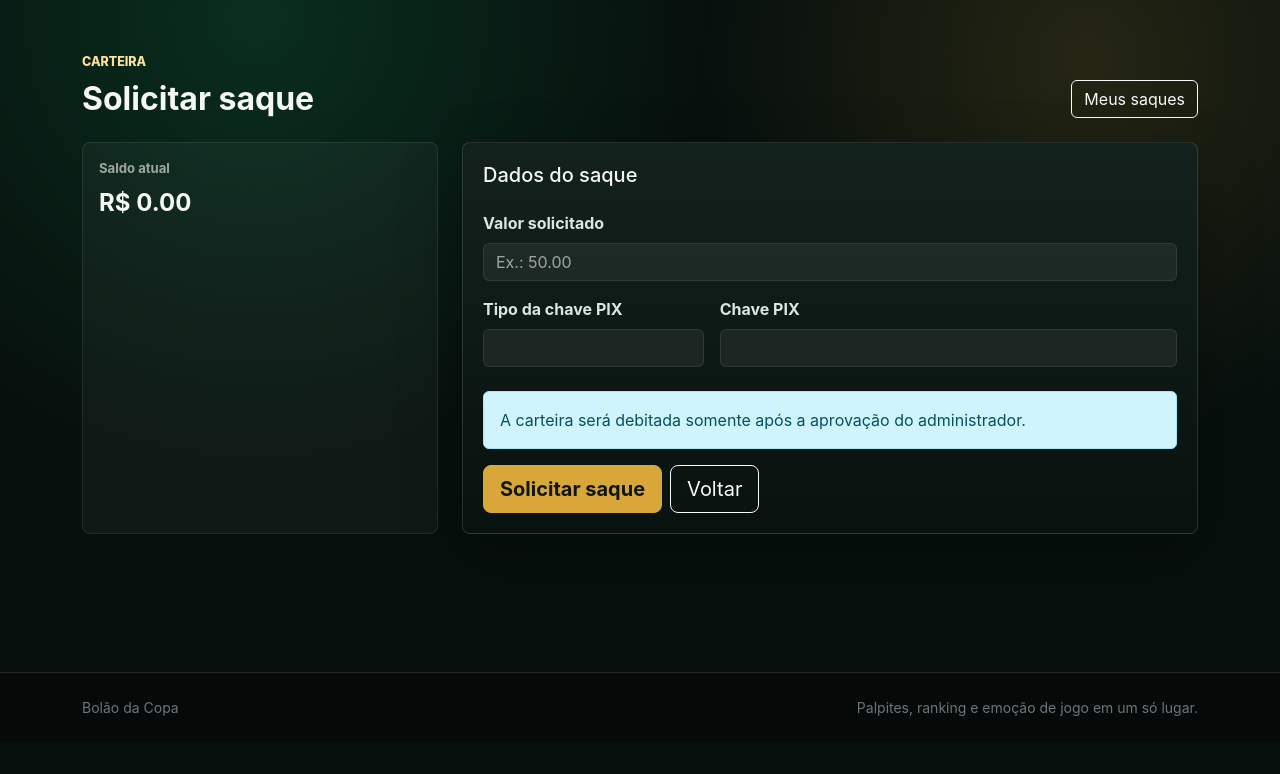
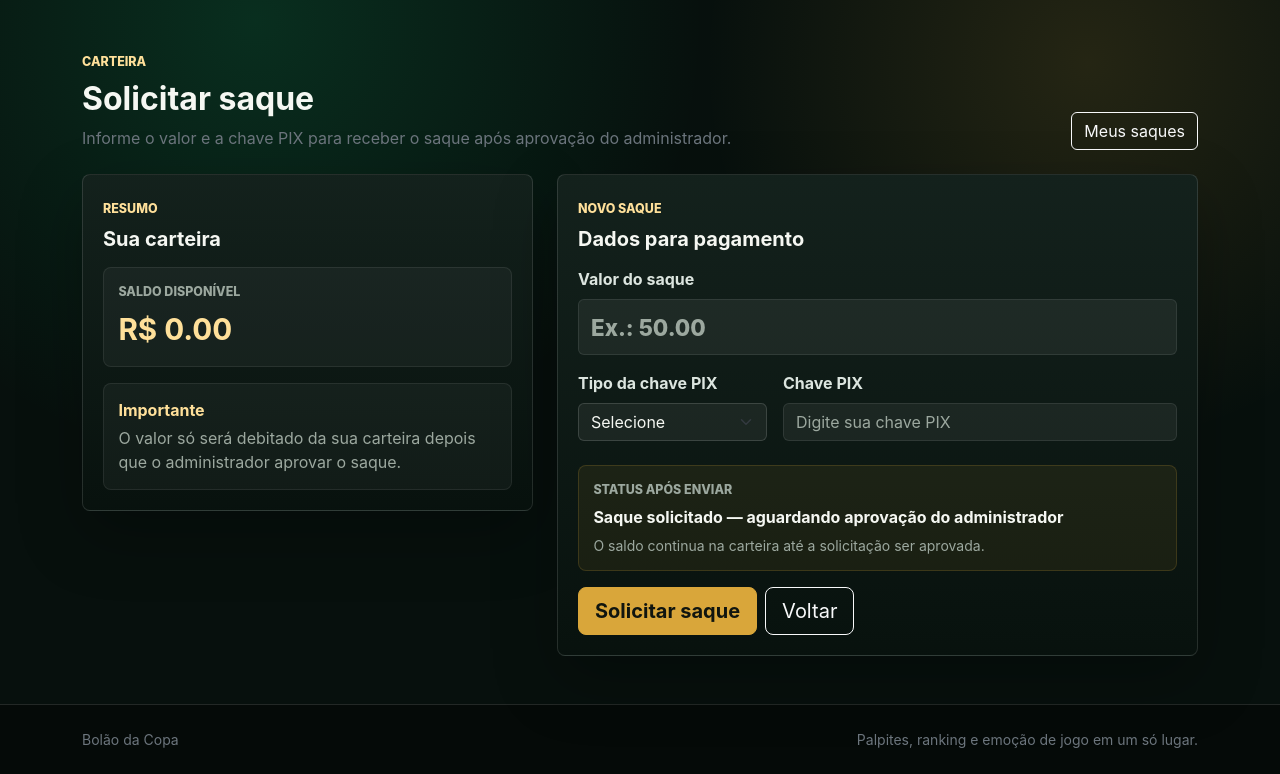
Before and after one commit to jardelberti/bolao-copa, a FastAPI app: template app/templates/wallet/withdraw.html in a window 1280 px wide. Shown: the part 63-837 px from the top of the page. Before the commit the page ends 779 px from the top, so only its background shows below. Run offline with FastAPI, Linux system fonts and the light colour scheme; the template is opened without the code that fills it, so the values that code supplies are empty.

Commit message:
melhora clareza das telas de saque

```diff
--- a/app/templates/games/my_bets.html
+++ b/app/templates/games/my_bets.html
@@ -86,9 +86,9 @@
                                     {% if has_result %}
                                         {{ bet.game.home_score }} x {{ bet.game.away_score }}
                                     {% elif game_started %}
-                                        Aguardando
+                                        Aguardando resultado
                                     {% else %}
-                                        Jogo futuro
+                                        Jogo ainda não começou
                                     {% endif %}
                                 </strong>
                             </div>
--- a/app/templates/wallet/withdraw.html
+++ b/app/templates/wallet/withdraw.html
@@ -7,25 +7,37 @@
             <div>
                 <span class="section-kicker">Carteira</span>
                 <h1 class="h2 fw-bold mt-2 mb-0">Solicitar saque</h1>
+                <p class="text-secondary mt-2 mb-0">
+                    Informe o valor e a chave PIX para receber o saque após aprovação do administrador.
+                </p>
             </div>
-            <a class="btn btn-outline-light user-action-btn" href="/wallet/withdraws">Meus saques</a>
+
+            <a class="btn btn-outline-light user-action-btn" href="/wallet/withdraws">
+                Meus saques
+            </a>
         </div>
 
         {% if error %}
-        <div class="alert alert-danger mb-4" role="alert">{{ error }}</div>
+        <div class="alert alert-danger mb-4" role="alert">
+            {{ error }}
+        </div>
         {% endif %}
 
         {% if success %}
         <div class="alert alert-success mb-4" role="alert">
-            Solicitação de saque enviada com sucesso.
+            Saque solicitado com sucesso. A solicitação está aguardando aprovação do administrador.
         </div>
         {% endif %}
 
-        <div class="row g-4">
-            <div class="col-lg-4">
-                <div class="bet-info-card">
-                    <span>Saldo atual</span>
-                    <strong class="fs-4">
+        <div class="row g-4 align-items-start">
+            <div class="col-lg-5">
+                <div class="user-card h-100">
+                    <span class="section-kicker">Resumo</span>
+                    <h2 class="h5 fw-bold mt-2 mb-3">Sua carteira</h2>
+
+                    <div class="deposit-balance-box mb-3">
+                        <span>Saldo disponível</span>
+                        <strong>
                             {% if wallet %}
                                 R$ {{ "%.2f"|format(wallet.balance) }}
                             {% else %}
@@ -33,21 +45,35 @@
                             {% endif %}
                         </strong>
                     </div>
+
+                    <div class="deposit-help-box">
+                        <strong>Importante</strong>
+                        <span>
+                            O valor só será debitado da sua carteira depois que o administrador aprovar o saque.
+                        </span>
                     </div>
-            <div class="col-lg-8">
+                </div>
+            </div>
+
+            <div class="col-lg-7">
                 <div class="user-card">
-                    <h2 class="h5 mb-4">Dados do saque</h2>
+                    <span class="section-kicker">Novo saque</span>
+                    <h2 class="h5 fw-bold mt-2 mb-3">Dados para pagamento</h2>
 
                     <form method="post" action="/wallet/withdraw">
                         <div class="mb-3">
-                            <label class="form-label" for="requested_amount">Valor solicitado</label>
+                            <label class="form-label" for="requested_amount">
+                                Valor do saque
+                            </label>
+
                             <input
-                                class="form-control"
+                                class="form-control deposit-amount-input"
                                 id="requested_amount"
                                 type="number"
                                 name="requested_amount"
                                 min="0.01"
                                 step="0.01"
+                                inputmode="decimal"
                                 required
                                 value="{{ form.requested_amount if form else '' }}"
                                 placeholder="Ex.: 50.00"
@@ -56,19 +82,29 @@
 
                         <div class="row g-3">
                             <div class="col-md-4">
-                                <label class="form-label" for="pix_key_type">Tipo da chave PIX</label>
-                                <input
-                                    class="form-control"
+                                <label class="form-label" for="pix_key_type">
+                                    Tipo da chave PIX
+                                </label>
+
+                                <select
+                                    class="form-select"
                                     id="pix_key_type"
                                     name="pix_key_type"
-                                    type="text"
-                                    maxlength="30"
                                     required
-                                    value="{{ form.pix_key_type if form else '' }}"
                                 >
+                                    <option value="">Selecione</option>
+                                    <option value="CPF" {% if form and form.pix_key_type == "CPF" %}selected{% endif %}>CPF</option>
+                                    <option value="E-mail" {% if form and form.pix_key_type == "E-mail" %}selected{% endif %}>E-mail</option>
+                                    <option value="Telefone" {% if form and form.pix_key_type == "Telefone" %}selected{% endif %}>Telefone</option>
+                                    <option value="Chave aleatória" {% if form and form.pix_key_type == "Chave aleatória" %}selected{% endif %}>Chave aleatória</option>
+                                </select>
                             </div>
+
                             <div class="col-md-8">
-                                <label class="form-label" for="pix_key">Chave PIX</label>
+                                <label class="form-label" for="pix_key">
+                                    Chave PIX
+                                </label>
+
                                 <input
                                     class="form-control"
                                     id="pix_key"
@@ -77,17 +113,27 @@
                                     maxlength="255"
                                     required
                                     value="{{ form.pix_key if form else '' }}"
+                                    placeholder="Digite sua chave PIX"
                                 >
                             </div>
                         </div>
 
-                        <div class="alert alert-info mt-4">
-                            A carteira será debitada somente após a aprovação do administrador.
+                        <div class="deposit-status-box mt-4 mb-3">
+                            <span>Status após enviar</span>
+                            <strong>Saque solicitado — aguardando aprovação do administrador</strong>
+                            <small>
+                                O saldo continua na carteira até a solicitação ser aprovada.
+                            </small>
                         </div>
 
                         <div class="d-grid d-sm-flex gap-2">
-                            <button class="btn btn-gold btn-lg" type="submit">Solicitar saque</button>
-                            <a class="btn btn-outline-light btn-lg" href="/dashboard">Voltar</a>
+                            <button class="btn btn-gold btn-lg user-action-btn" type="submit">
+                                Solicitar saque
+                            </button>
+
+                            <a class="btn btn-outline-light btn-lg user-action-btn" href="/dashboard">
+                                Voltar
+                            </a>
                         </div>
                     </form>
                 </div>
```
Also changed, not shown: app/templates/wallet/withdraws.html (+43 -8 lines). Lines whose indentation alone changed are shown as unchanged.
